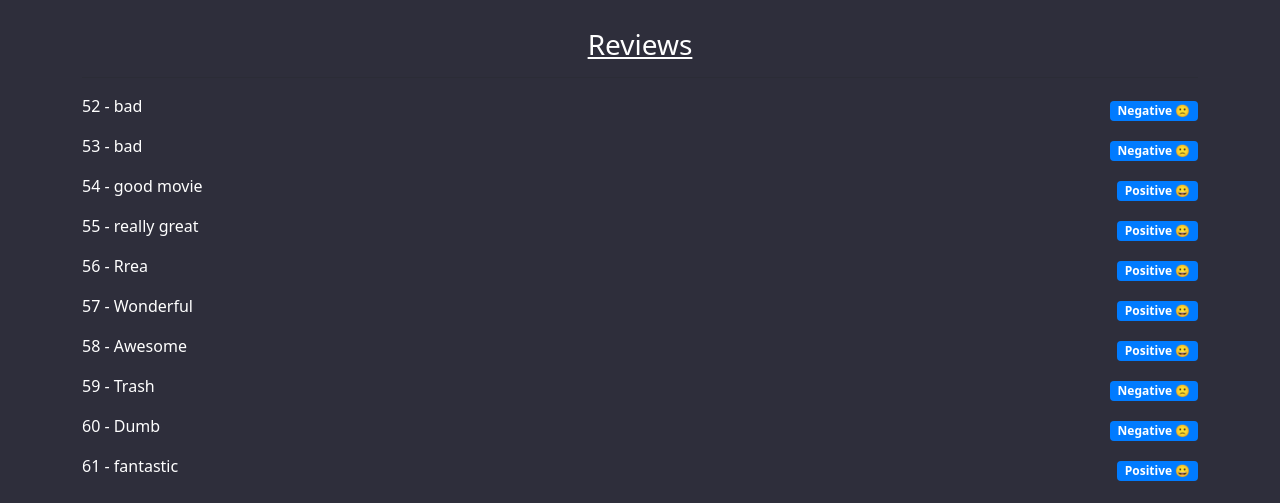
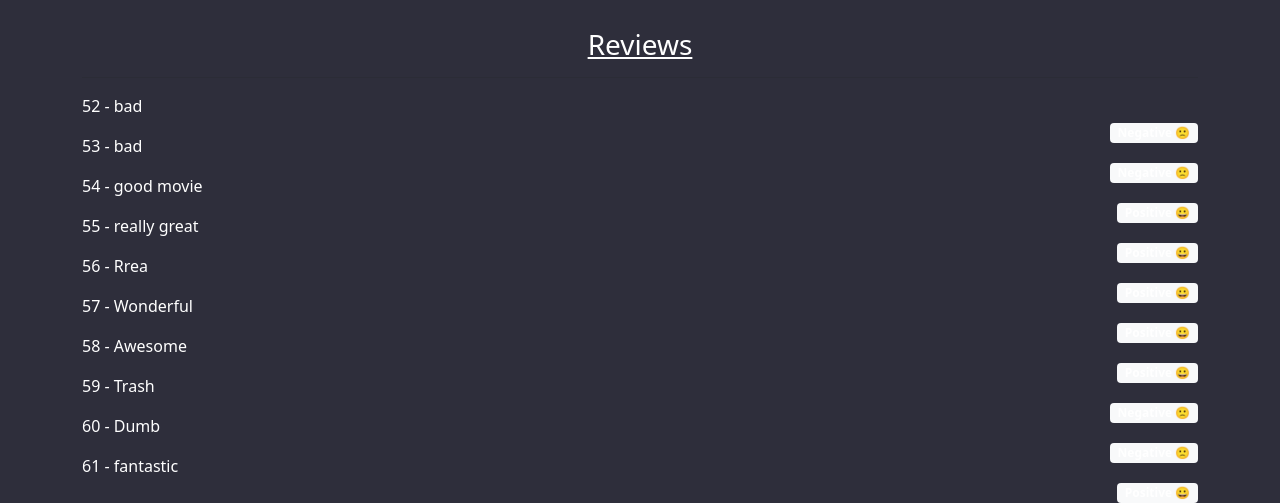
Before and after one commit to Meghdut-Mandal/imdb-movie-review-muskan, a Flask app: page /data.html in a window 1280 px wide. Shown: the part 498-1001 px from the top of the page. Run offline with Flask 2, Linux system fonts and the light colour scheme; data comes from the database, SQL or seed files in the repository; some libraries are stand-ins or nearby versions.

Commit message:
Update data.html

```diff
--- a/templates/data.html
+++ b/templates/data.html
@@ -5,7 +5,7 @@
     <hr>
     {% for post in posts %}
         <p style="color: white;">  {{ post['ID'] }} - {{ post['Review'] }} </p>
-        <span class="badge badge-primary" style="margin:auto; float:right; margin-top:-3%">{{ post['Prediction'] }}</span>
+        <span class="badge badge-light" style="margin:auto; float:right; margin-top:-1%">{{ post['Prediction'] }}</span>
 
 
     {% endfor %}
```
